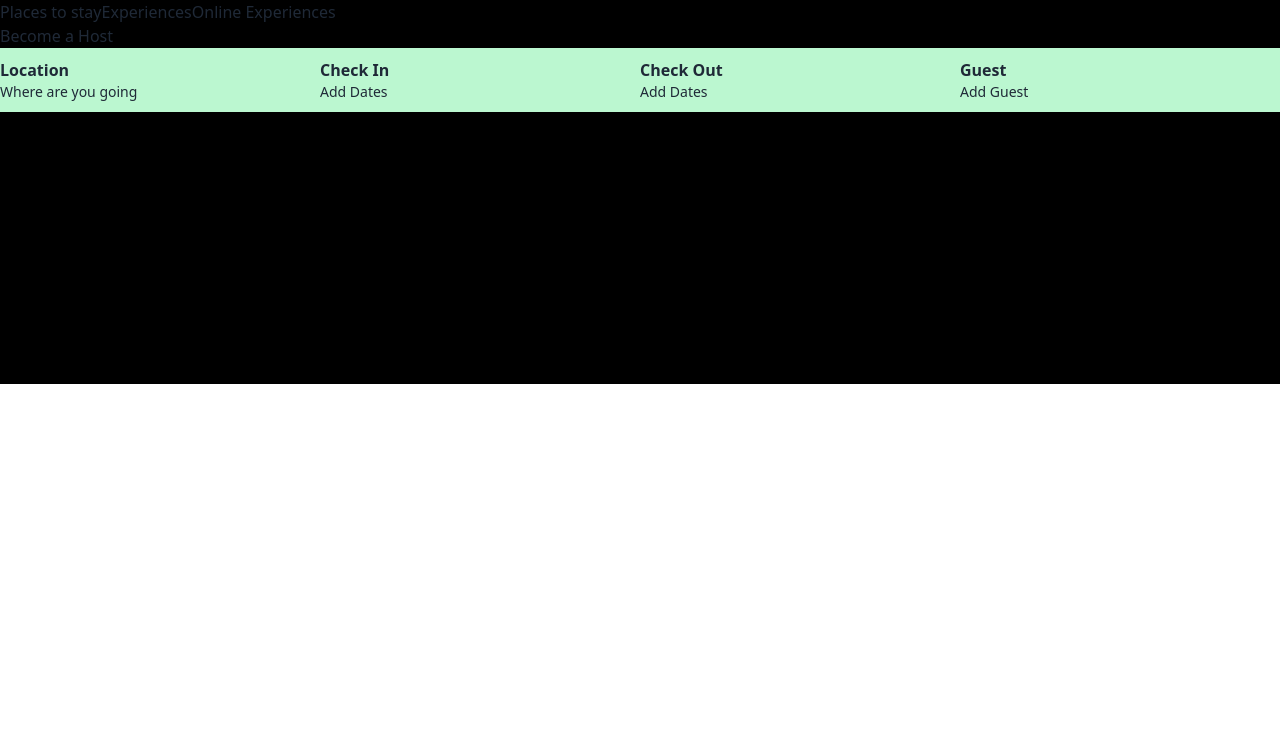
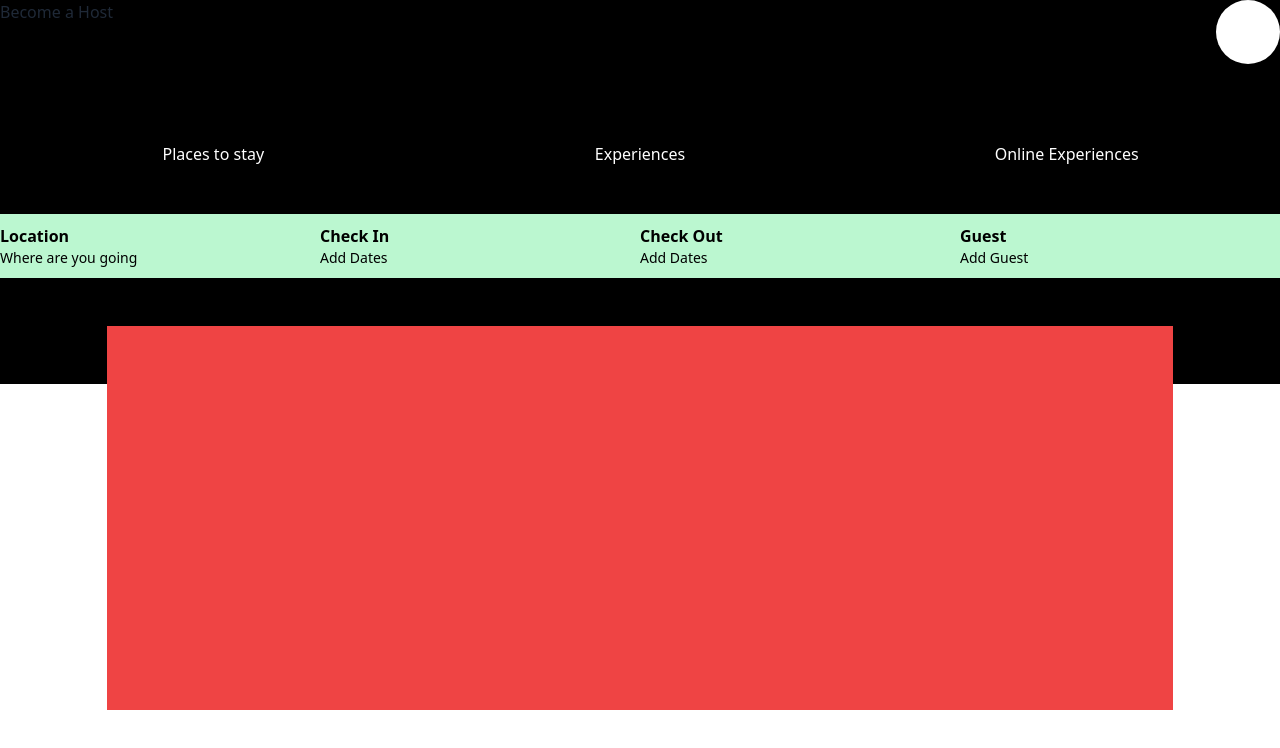
Before and after one commit to Jcain617/turbo-train, a plain HTML site: page index.html in a window 1280 px wide. Drawn offline with nearby package versions, Linux system fonts and the light colour scheme.

Commit message:
"added a red section"

```diff
--- a/index.html
+++ b/index.html
@@ -7,45 +7,55 @@
   <link href="https://cdn.jsdelivr.net/npm/daisyui@2.42.1/dist/full.css" rel="stylesheet" type="text/css">
         <script src="https://cdn.tailwindcss.com"></script>
     <title>Document</title>
+
+	<section>
+		<div>
+			<p>Become a Host</p>
+		</div>
+		<!-- Pin to top right corner -->
+  			<button>
+					<div class="relative h-16 w-16 float-right md:float-right"></div>
+          <div class="absolute top-0 right-0 h-16 w-16 bg-white h-10 mw-20px rounded-full"></div>
+				</button>
+	</section>
 </head>
+
+<br><br>
+
 <body class="bg-black h-96 w-auto">
 
-	<div class="flex item-center">
+	<section>
+		<div class="flex grid grid-cols-3 text-align-center">
+			<p class="text-white text-left md:text-center">Places to stay</p>
+			<p class="text-white text-left md:text-center">Experiences</p>
+			<p class="text-white text-left md:text-center">Online Experiences</p>
+		</div>
+	</section>
+
+	<br><br>
+
+	<div class="flex grid grid-cols-4 bg-green-200 h-16 items-center">
 		<div>
-			<p>Places to stay</p>
+			<p class="font-bold text-black">Location</p>
+			<p class="text-sm text-black">Where are you going</p>
 		</div>
 		<div>
-			<p>Experiences</p>
+			<p class="font-bold text-black">Check In</p>
+			<p class="text-sm text-black">Add Dates</p>
 		</div>
 		<div>
-			<p>Online Experiences</p>
+			<p class="font-bold text-black">Check Out</p>
+			<p class="text-sm text-black">Add Dates</p>
+		</div>
+		<div>
+			<p class="font-bold text-black">Guest</p>
+			<p class="text-sm text-black">Add Guest</p>
 		</div>
 	</div>
 
-	<div>
-		<div>
-			<p>Become a Host</p>
-		</div>
-	</div>
+	<br><br>
 
-	<div class="flex grid grid-cols-4 bg-green-200 h-16 items-center">
-		<div>
-			<p class="font-bold">Location</p>
-			<p class="text-sm">Where are you going</p>
-		</div>
-		<div>
-			<p class="font-bold">Check In</p>
-			<p class="text-sm">Add Dates</p>
-		</div>
-		<div>
-			<p class="font-bold">Check Out</p>
-			<p class="text-sm">Add Dates</p>
-		</div>
-		<div>
-			<p class="font-bold">Guest</p>
-			<p class="text-sm">Add Guest</p>
-		</div>
-	</div>
+	<main class="bg-red-500 h-96 w-10/12 mx-auto"></main>
 
 </body>
 </html>
```
